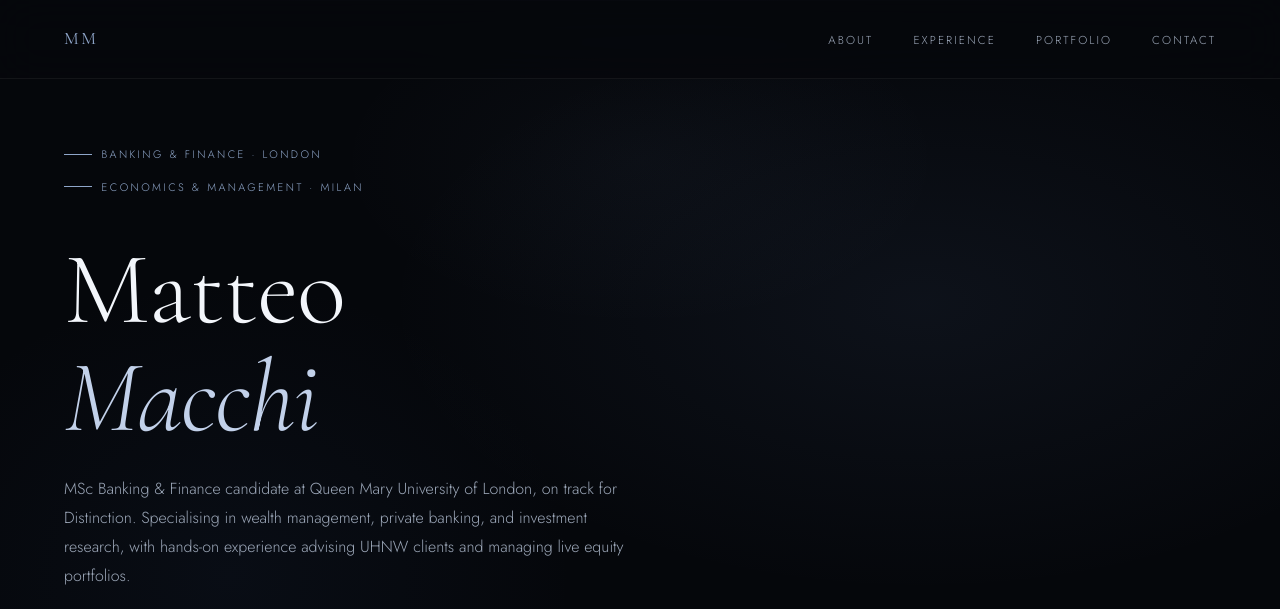
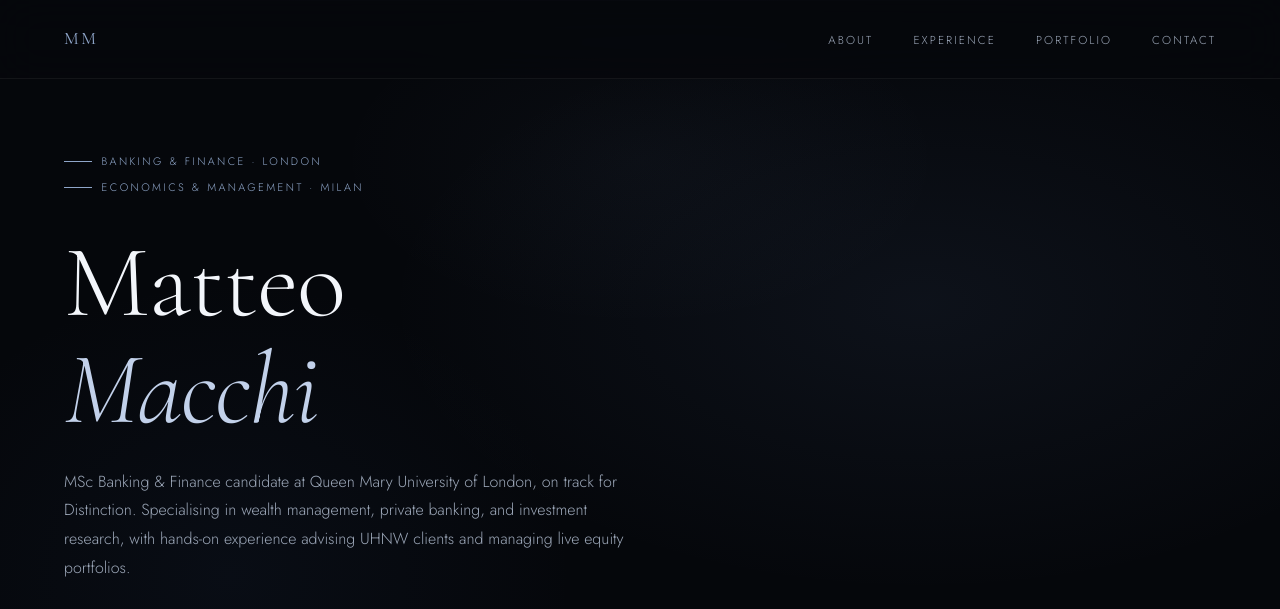
Before and after one commit to Matteo-Macchi/Matteo-Macchi.github.io, a plain HTML site: page index.html in a window 1280 px wide. Shown: the top 609 px of the page. Drawn offline with nearby package versions, Linux system fonts and the light colour scheme.

Commit message:
Refactor CSS variables and update hero section styles

```diff
--- a/index.html
+++ b/index.html
@@ -108,10 +108,19 @@
     }
 
     .hero-content {
-      max-width: 900px;
+      max-width: 760px;
+      width: 100%;
       opacity: 0;
       transform: translateY(30px);
       animation: fadeUp 1s ease 0.2s forwards;
+    }
+
+    .hero-tags {
+      display: flex;
+      flex-direction: column;
+      align-items: flex-start;
+      gap: 0.45rem;
+      margin-bottom: 2rem;
     }
 
     .hero-tag {
@@ -122,21 +131,16 @@
       letter-spacing: 0.22em;
       text-transform: uppercase;
       color: var(--gold);
-  margin-bottom: 0.5rem;
+      white-space: nowrap;
     }
 
-.hero-tags {
-  display: flex;
-  flex-direction: column;
-  gap: 0.4rem;
-  margin-bottom: 2rem;
-}
     .hero-tag::before {
       content: '';
       display: block;
       width: 28px;
       height: 1px;
       background: var(--gold);
+      flex-shrink: 0;
     }
 
     h1 {
@@ -670,7 +674,9 @@
       <div class="hero-ctas">
         <a href="https://www.linkedin.com/in/matteo-macchi02" target="_blank" class="btn-primary">
           LinkedIn Profile
-          <svg width="12" height="12" viewBox="0 0 12 12" fill="none"><path d="M2.5 9.5L9.5 2.5M9.5 2.5H4M9.5 2.5V8" stroke="currentColor" stroke-width="1.5" stroke-linecap="round" stroke-linejoin="round"/></svg>
+          <svg width="12" height="12" viewBox="0 0 12 12" fill="none">
+            <path d="M2.5 9.5L9.5 2.5M9.5 2.5H4M9.5 2.5V8" stroke="currentColor" stroke-width="1.5" stroke-linecap="round" stroke-linejoin="round"/>
+          </svg>
         </a>
         <a href="#portfolio" class="btn-secondary">View Portfolio</a>
         <a href="mailto:macchi.matteo2@gmail.com" class="btn-secondary">Get in Touch</a>
@@ -940,11 +946,15 @@
     <div class="contact-links">
       <a href="mailto:macchi.matteo2@gmail.com" class="btn-primary">
         macchi.matteo2@gmail.com
-        <svg width="12" height="12" viewBox="0 0 12 12" fill="none"><path d="M2.5 9.5L9.5 2.5M9.5 2.5H4M9.5 2.5V8" stroke="currentColor" stroke-width="1.5" stroke-linecap="round" stroke-linejoin="round"/></svg>
+        <svg width="12" height="12" viewBox="0 0 12 12" fill="none">
+          <path d="M2.5 9.5L9.5 2.5M9.5 2.5H4M9.5 2.5V8" stroke="currentColor" stroke-width="1.5" stroke-linecap="round" stroke-linejoin="round"/>
+        </svg>
       </a>
       <a href="https://www.linkedin.com/in/matteo-macchi02" target="_blank" class="btn-secondary">
         LinkedIn
-        <svg width="12" height="12" viewBox="0 0 12 12" fill="none"><path d="M2.5 9.5L9.5 2.5M9.5 2.5H4M9.5 2.5V8" stroke="currentColor" stroke-width="1.5" stroke-linecap="round" stroke-linejoin="round"/></svg>
+        <svg width="12" height="12" viewBox="0 0 12 12" fill="none">
+          <path d="M2.5 9.5L9.5 2.5M9.5 2.5H4M9.5 2.5V8" stroke="currentColor" stroke-width="1.5" stroke-linecap="round" stroke-linejoin="round"/>
+        </svg>
       </a>
     </div>
   </section>
```
Lines whose indentation alone changed are shown as unchanged.
